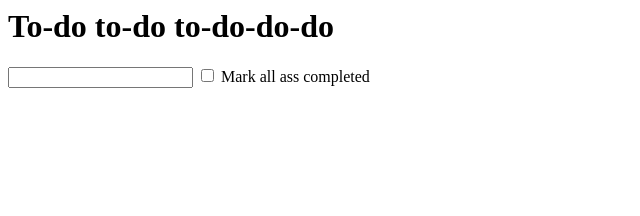
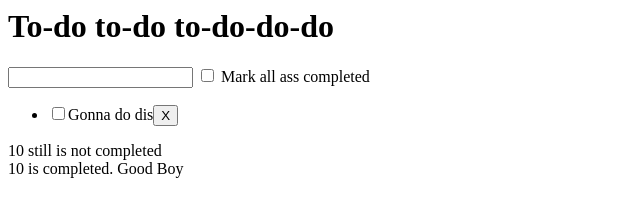
Before and after one commit to showmeyourhits/todo_backbone, a website built with webpack: page app/index.html in a window 1280 px wide. Shown: the whole page, without its empty margins (0-640 px from the left). Built offline with nearby package versions, Linux system fonts and the light colour scheme.

Commit message:
last today

```diff
--- a/app/index.html
+++ b/app/index.html
@@ -9,6 +9,16 @@
   		<input type="text">
   		<input type="checkbox" id="allChecked"><label for="allChecked"> Mark all ass completed</label>
   	</header>
+  	<section id="todo-list">
+  		<ul>
+  			<li class="todo"><input type="checkbox"><span>Gonna do dis</span><button class="remove-todo">X</button>
+  			</li>
+  		</ul>
+  	</section>
+  	<footer id="stats">
+  		<div id="undone">10 still is not completed</div>
+  		<div id="done">10 is completed. Good Boy</div>
+  	</footer>
   </div>
   <script src="bundle.js"></script>
   </body>
```
Also changed, not shown: dist/index.html (deleted), 1 other file.
